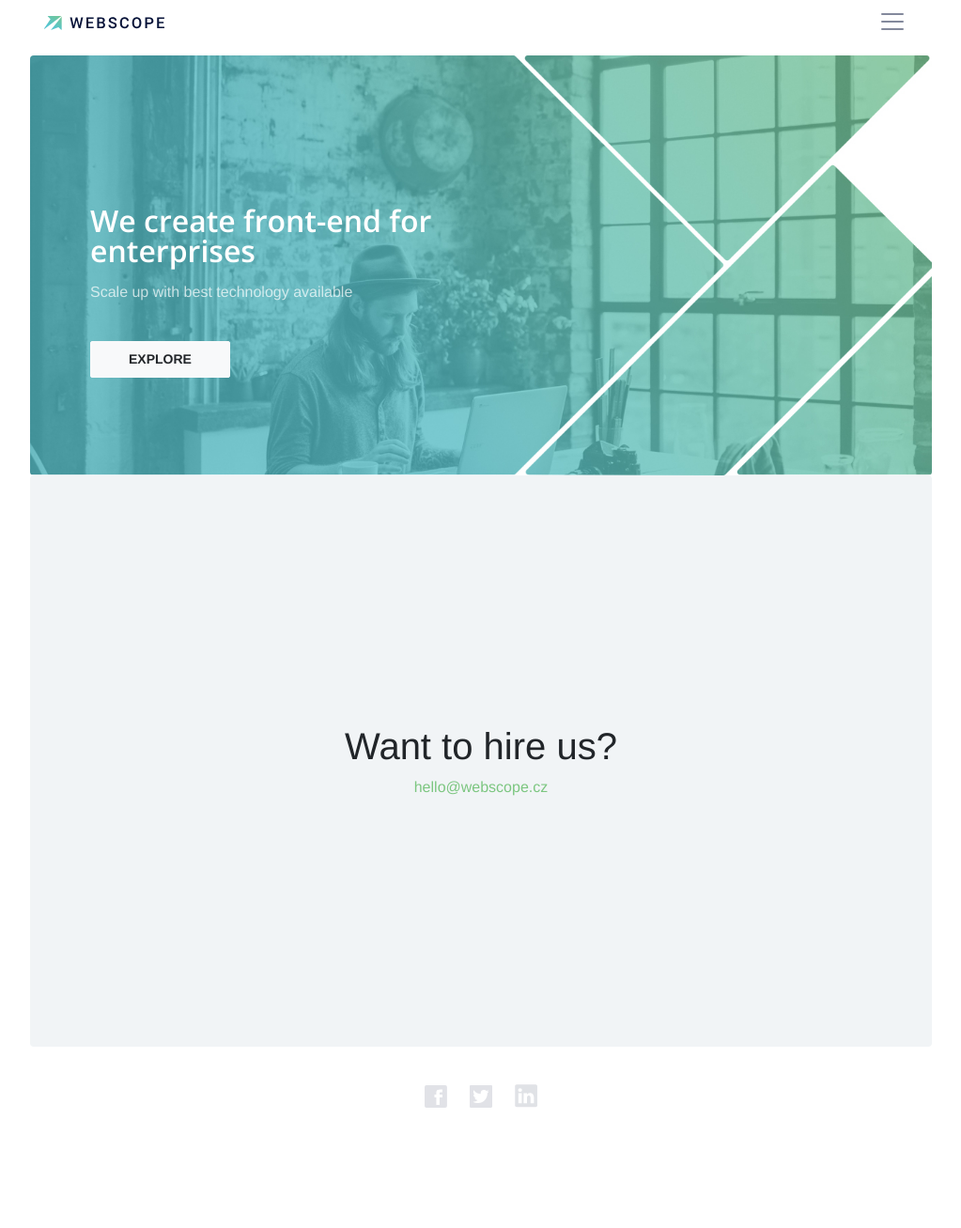
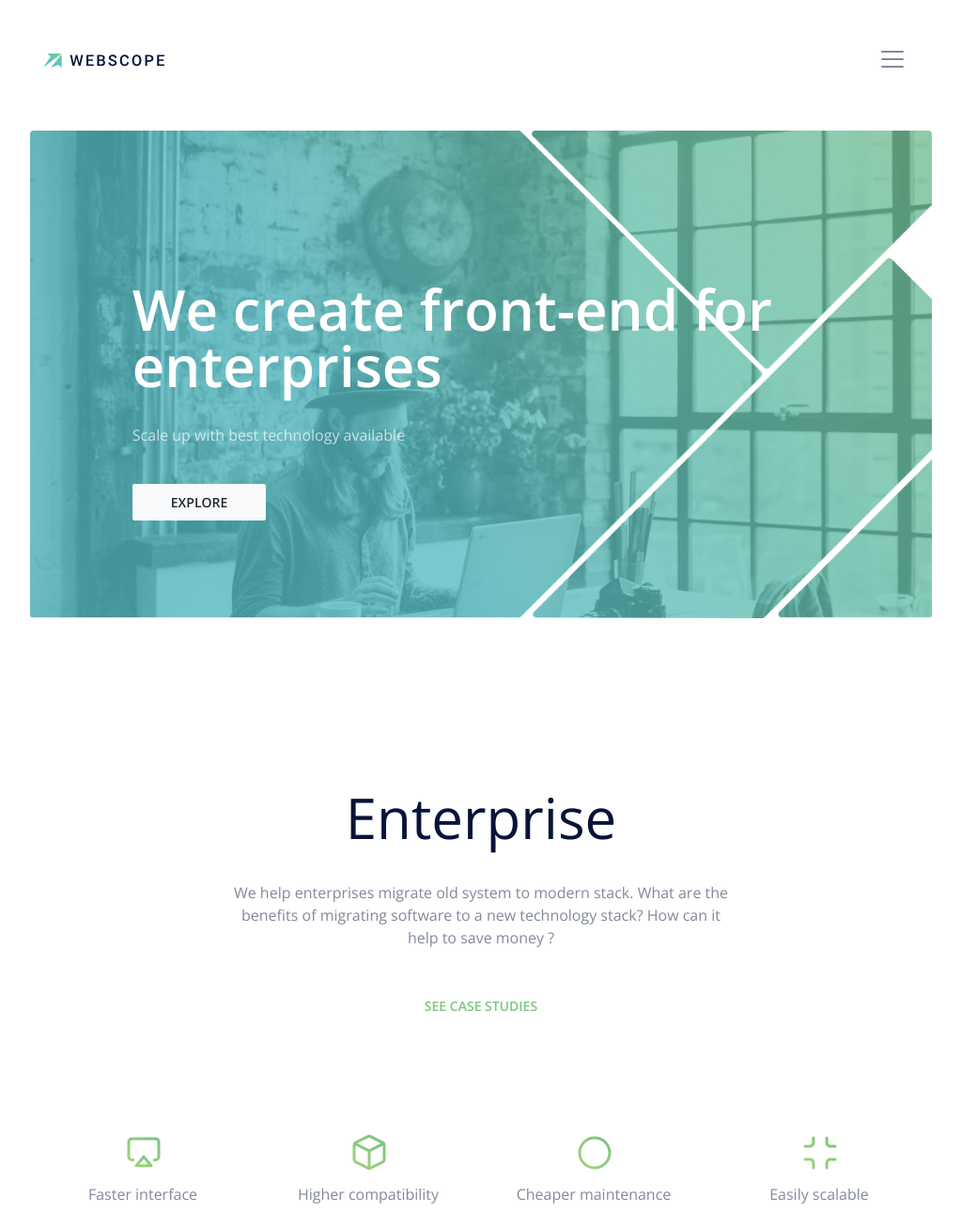
Before and after one commit to niC00L/webscope, a website with bundled scripts: page index.html in a window 1280 px wide. Shown: the part 13-1320 px from the top of the page at 94% size, without its empty margins (128-1151 px from the left). Before the commit the page ends 1232 px from the top, so only its background shows below. Built offline with nearby package versions, Linux system fonts and the light colour scheme.

Commit message:
Homepage Feature section

```diff
--- a/index.html
+++ b/index.html
@@ -19,8 +19,6 @@
 
 
     <link href='https://fonts.googleapis.com/css?family=Open+Sans:300italic,400italic,600italic,700italic,800italic,400,300,600,700,800'
-          rel='stylesheet' type='text/css'>
-    <link href='https://fonts.googleapis.com/css?family=Merriweather:400,300,300italic,400italic,700,700italic,900,900italic'
           rel='stylesheet' type='text/css'>
 
     <!-- Plugin CSS -->
@@ -78,8 +76,8 @@
     </div>
     <div class="masthead__content my-auto text-center text-lg-left">
         <div class="row">
-            <div class="col-lg-6 col-xl-7">
-                <h1 class="masthead__heading">
+            <div class="col-xl-7">
+                <h1 class="masthead__heading text-white">
                     We create front-end for enterprises
                 </h1>
                 <p class="masthead__text text-faded">Scale up with best technology available</p>
@@ -89,7 +87,47 @@
     </div>
 </header>
 
-<section class="hire-us ">
+<section class="enterprise section container">
+    <div class="row justify-content-center mb-4 mb-lg-5">
+        <div class="col-11 col-md-9 col-lg-7 text-center">
+            <h2>Enterprise</h2>
+            <p class="mb-3 mb-lg-5">
+                We help enterprises migrate old system to modern stack. What are the benefits of migrating software to a new technology stack? How can it help to save money ?
+            </p>
+            <p>
+                <a class="text-uppercase" href="#">SEE CASE STUDIES</a>
+            </p>
+        </div>
+    </div>
+    <div class="row pt-lg-5">
+        <div class="col-md-6 col-lg-3 feature">
+            <div class="feature__icon">
+                <img src="img/icons/interface.svg" alt="interface"/>
+            </div>
+            <p class="feature__title">Faster interface</p>
+        </div>
+        <div class="col-md-6 col-lg-3 feature">
+            <div class="feature__icon">
+                <img src="img/icons/compatibility.svg" alt="compatibility"/>
+            </div>
+            <p class="feature__title">Higher compatibility</p>
+        </div>
+        <div class="col-md-6 col-lg-3 feature">
+            <div class="feature__icon">
+                <img src="img/icons/maintenance.svg" alt="maintenance"/>
+            </div>
+            <p class="feature__title">Cheaper maintenance</p>
+        </div>
+        <div class="col-md-6 col-lg-3 feature">
+            <div class="feature__icon">
+                <img src="img/icons/scalable.svg" alt="scalable"/>
+            </div>
+            <p class="feature__title">Easily scalable</p>
+        </div>
+    </div>
+</section>
+
+<section class="hire-us">
     <div class="section-gray container d-flex justify-content-center">
         <div class="my-auto text-center">
             <p class="h1">Want to hire us?</p>
--- /dev/null
+++ b/scss/_feature.scss
@@ -0,0 +1,5 @@
+// Feature
+
+.feature {
+	text-align: center;
+}
--- a/scss/_global.scss
+++ b/scss/_global.scss
@@ -1,9 +1,28 @@
 // Global styling for this template
 
+.section {
+  padding-top: 3rem;
+  padding-bottom: 3rem;
+  @include media-breakpoint-up(lg) {
+    padding-top: 11rem;
+    padding-bottom: 11rem;
+  }
+}
+
 .section-gray {
-  min-height: 38rem;
+  min-height: 37rem;
   background-color: $gray-light;
   border-radius: $border-radius;
+}
+
+.hire-us a {
+  font-size: 1.5rem;
+
+}
+
+a {
+  font-weight: 600;
+  font-size: .875em;
 }
 
 body,
@@ -29,13 +48,29 @@ a {
   }
 }
 
-h1,
-h2,
-h3,
-h4,
-h5,
-h6 {
+h1, .h1,
+h2, .h2,
+h3, .h3,
+h4, .h4
+h5, .h5
+h6, .h6{
   @include sans-serif-font;
+  color: $black;
+}
+
+h1, .h1 {
+  font-size: 2rem;
+  font-weight: 600;
+  @include media-breakpoint-up(lg) {font-size: 3.75rem;}
+}
+
+h2, .h2 {
+  margin-bottom: 1rem;
+  font-size: 2rem;
+  @include media-breakpoint-up(lg) {
+    margin-bottom: 2rem;
+    font-size: 3.75rem;
+  }
 }
 
 .bg-primary {
@@ -48,10 +83,6 @@ h6 {
 
 .text-faded {
   color: fade-out($white, .3);
-}
-
-.section-heading {
-  margin-top: 0;
 }
 
 ::-moz-selection {
--- a/scss/_masthead.scss
+++ b/scss/_masthead.scss
@@ -41,7 +41,7 @@
   }
 }
 
-@include media-breakpoint-up(lg) {
+@include media-breakpoint-up(md) {
   .masthead {
     padding-left: 4rem;
     padding-right: 4rem;
@@ -51,7 +51,7 @@
   }
 }
 
-@include media-breakpoint-up(xl) {
+@include media-breakpoint-up(lg) {
   .masthead {
     padding-left: 6.8rem;
     padding-right: 6.8rem;
--- a/scss/_mixins.scss
+++ b/scss/_mixins.scss
@@ -11,7 +11,7 @@
   background-size: cover;
 }
 @mixin serif-font() {
-  font-family: 'Merriweather', 'Helvetica Neue', Arial, sans-serif;
+  font-family: 'Open Sans', 'Helvetica Neue', Arial, sans-serif;
 }
 @mixin sans-serif-font() {
   font-family: 'Open Sans', 'Helvetica Neue', Arial, sans-serif;
@@ -27,14 +27,14 @@
 
 // Font Mixins
 @mixin serif-font {
-  font-family: 'Droid Serif', 'Helvetica Neue', Helvetica, Arial, sans-serif;
+  font-family: 'Open Sans', 'Helvetica Neue', Arial, sans-serif;
 }
 @mixin script-font {
   font-family: 'Kaushan Script', 'Helvetica Neue', Helvetica, Arial, cursive;
 }
 @mixin body-font {
-  font-family: 'Roboto Slab', 'Helvetica Neue', Helvetica, Arial, sans-serif;
+  font-family: 'Open Sans', 'Helvetica Neue', Arial, sans-serif;
 }
 @mixin heading-font {
-  font-family: 'Montserrat', 'Helvetica Neue', Helvetica, Arial, sans-serif;
+  font-family: 'Open Sans', 'Helvetica Neue', Arial, sans-serif;
 }
--- a/scss/_navbar.scss
+++ b/scss/_navbar.scss
@@ -25,7 +25,7 @@
     }
   }
   .navbar-toggler {border: none;}
-  @include media-breakpoint-up(xl) {
+  @include media-breakpoint-up(lg) {
     padding: 3.5rem 0;
   }
 }
--- a/scss/creative.scss
+++ b/scss/creative.scss
@@ -7,6 +7,7 @@
 @import "services.scss";
 @import "portfolio.scss";
 @import "contact.scss";
+@import "feature.scss";
 
 footer {
 	padding: 2.5rem 0;
--- a/scss/variables.scss
+++ b/scss/variables.scss
@@ -13,6 +13,7 @@ $black: #071339;
 
 $primary: #7cc680;
 
+$body-color:                $gray-dark;
 
 // Grid breakpoints
 //
```
Also changed, not shown: css/creative.css, css/creative.min.css, img/icons/compatibility.svg (added), img/icons/interface.svg (added), img/icons/maintenance.svg (added), img/icons/scalable.svg (added).
